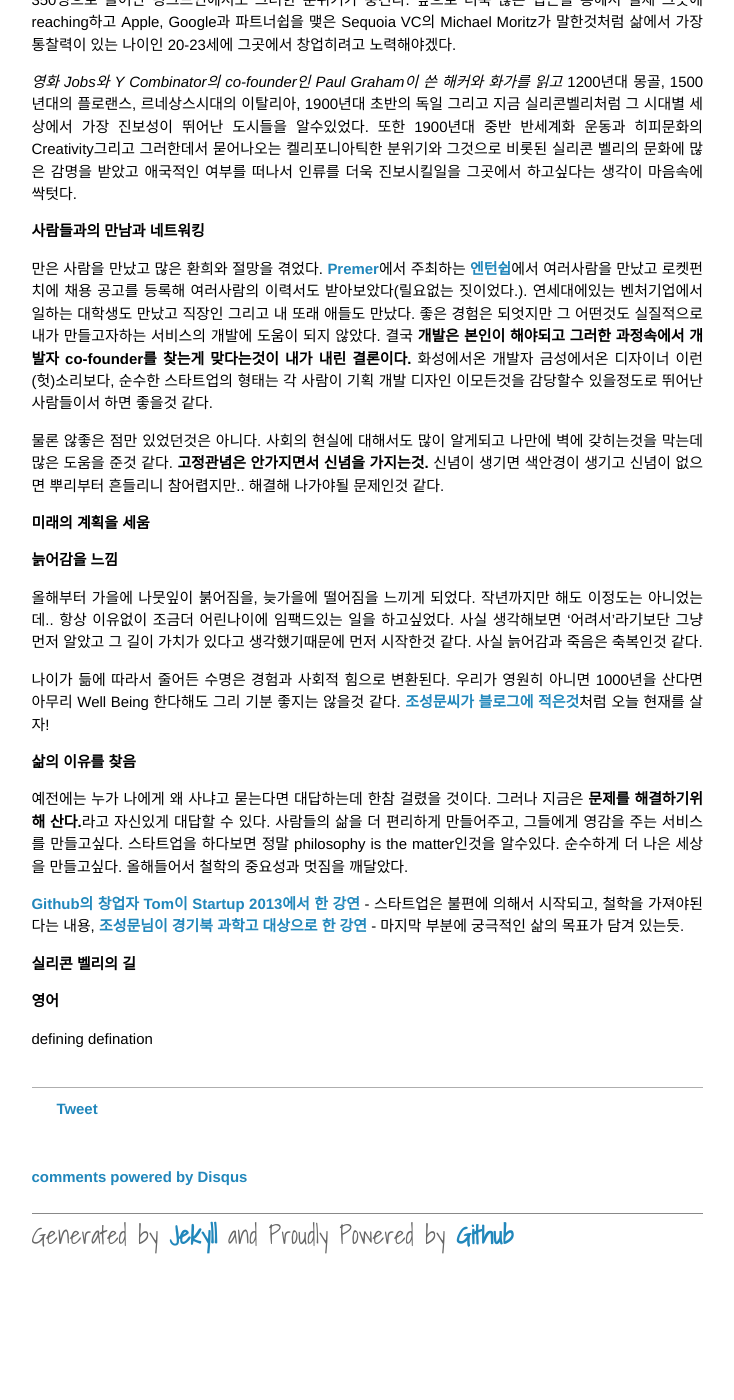
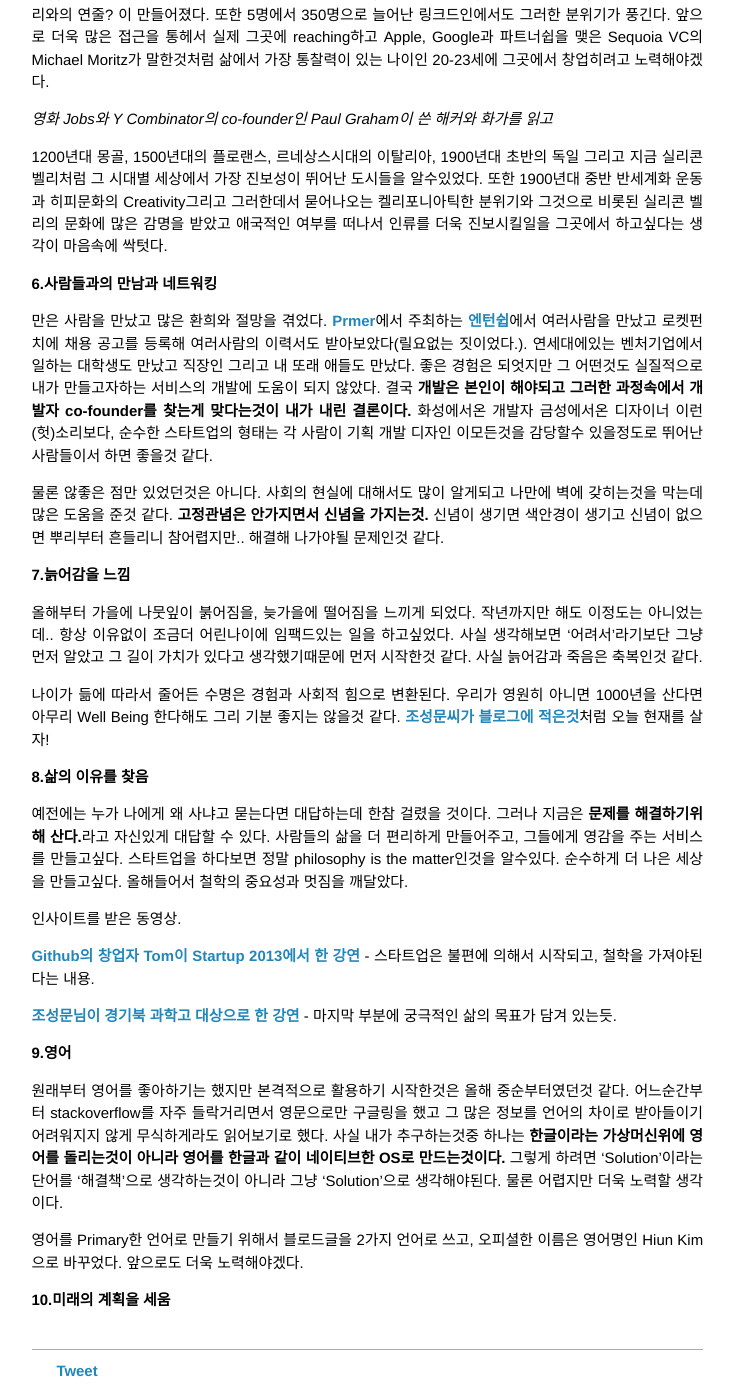
Before and after one commit to Gorski4123/openhiun.github.com, a Jekyll site: the page built from _posts/2013-12-22-the-year-2013.md, in a window 1280 px wide and 1400 px high, scrolled down 1572 px. Shown: the whole window, without its empty margins (161-895 px from the left). Built offline with Jekyll 4.4.1, drawn with Linux system fonts in a browser that asks for light colours; Markdown is read by kramdown in place of the engine named in the settings; comment, search, counter and statistics services are not loaded; before the commit the page ends 2863 px from its top, so only the background shows below that; some of the changed text lies outside the part shown.

Commit message:
Update 2013-12-22-the-year-2013.md

```diff
--- a/_posts/2013-12-22-the-year-2013.md
+++ b/_posts/2013-12-22-the-year-2013.md
@@ -12,7 +12,7 @@ image: http://farm4.staticflickr.com/3696/11492615765_4eab10d724_o.jpg
 
 사실 본격적으로 나의 자아를 발견하고 실천에 옮긴것은 고2후반. 2년 반채 되지 않은것 같다. 2013년 내가 맞이한 사건과 어칩먼트를 정리해봤다.
 
-**1 - Springvil의 창업**
+**1.Springvil의 창업**
 
 가장 큰 사건이라면 나의 가치관으로 서비스를 만든것이다. Springvil은 내삶의 3가지 불편함을 통해 탄생했다.
 
@@ -26,7 +26,7 @@ image: http://farm4.staticflickr.com/3696/11492615765_4eab10d724_o.jpg
 린스타트업 이론에 몰두하면서 반년을 보냈다. 그러면서 많은 허탈감을 느꼈고 기술의 중요성, Mark Zuckerburg와 같은 Technical Entrepreneur의 가치를 느껴
 미친듯이 코딩해서 2013년 11월 28일 서비스를 시작했다. 하지만 사용성 부족으로 내년초 모바일앱으로 2차 개편할 예정이다.
 
-**기술에 대한 이해**
+**2.기술에 대한 이해**
 
 지난 11월 나는 순수한 코딩의 힘을 경험했다. Springvil의 메인 기능은 만드는데 3일정도가 소요되었는데,
 HTTPS세팅에 3-4일 전반적인 리눅스감각을 익히는데 수개월 걸렸던것에 비해 어느순간 코딩의 물꼬가 트이니 미친듯이 그리고 amusing한 즐거움과 함께 빠른시간동안 구현할수 있었다.
@@ -56,14 +57,15 @@ HTTPS세팅에 3-4일 전반적인 리눅스감각을 익히는데 수개월 걸
 20-23세에 그곳에서 창업히려고 노력해야겠다.
 
 *영화 Jobs와 Y Combinator의 co-founder인 Paul Graham이 쓴 해커와 화가를 읽고*
+
 1200년대 몽골, 1500년대의 플로랜스, 르네상스시대의 이탈리아, 1900년대 초반의 독일 그리고 지금 실리콘벨리처럼 그 시대별 세상에서
 가장 진보성이 뛰어난 도시들을 알수있었다. 또한 1900년대 중반 반세계화 운동과 히피문화의 Creativity그리고 그러한데서
 묻어나오는 켈리포니아틱한 분위기와 그것으로 비롯된 실리콘 벨리의 문화에 많은 감명을 받았고 애국적인 여부를 떠나서 인류를
 더욱 진보시킬일을 그곳에서 하고싶다는 생각이 마음속에 싹텃다.
 
-**사람들과의 만남과 네트워킹**
+**6.사람들과의 만남과 네트워킹**
 
-만은 사람을 만났고 많은 환희와 절망을 겪었다. [Premer](http://premer.kr)에서 주최하는 [엔턴쉽](http://startuplabs.co.kr)에서
+만은 사람을 만났고 많은 환희와 절망을 겪었다. [Prmer](http://primer.kr)에서 주최하는 [엔턴쉽](http://startuplabs.co.kr)에서
 여러사람을 만났고 로켓펀치에 채용 공고를 등록해 여러사람의 이력서도 받아보았다(릴요없는 짓이었다.). 연세대에있는 벤처기업에서
 일하는 대학생도 만났고 직장인 그리고 내 또래 애들도 만났다. 좋은 경험은 되엇지만 그 어떤것도 실질적으로 내가 만들고자하는 서비스의 개발에
 도움이 되지 않았다. 결국 **개발은 본인이 해야되고 그러한 과정속에서 개발자 co-founder를 찾는게 맞다는것이 내가 내린 결론이다.**
@@ -74,12 +76,7 @@ HTTPS세팅에 3-4일 전반적인 리눅스감각을 익히는데 수개월 걸
 많은 도움을 준것 같다. **고정관념은 안가지면서 신념을 가지는것.** 신념이 생기면 색안경이 생기고 신념이 없으면 뿌리부터
 흔들리니 참어렵지만.. 해결해 나가야될 문제인것 같다.
 
-
-**미래의 계획을 세움**
-
-
-
-**늙어감을 느낌**
+**7.늙어감을 느낌**
 
 올해부터 가을에 나뭇잎이 붉어짐을, 늦가을에 떨어짐을 느끼게 되었다. 작년까지만 해도 이정도는 아니었는데..
 항상 이유없이 조금더 어린나이에 임팩드있는 일을 하고싶었다. 사실 생각해보면 '어려서'라기보단 그냥 먼저 알았고
@@ -89,17 +86,25 @@ HTTPS세팅에 3-4일 전반적인 리눅스감각을 익히는데 수개월 걸
 한다해도 그리 기분 좋지는 않을것 같다. [조성문씨가 블로그에 적은것](http://sungmooncho.com/2013/01/12/the-fourth-maxim/)처럼
 오늘 현재를 살자!
 
-**삶의 이유를 찾음**
+**8.삶의 이유를 찾음**
 
 예전에는 누가 나에게 왜 사냐고 묻는다면 대답하는데 한참 걸렸을 것이다. 그러나 지금은 **문제를 해결하기위해 산다.**라고
 자신있게 대답할 수 있다. 사람들의 삶을 더 편리하게 만들어주고, 그들에게 영감을 주는 서비스를 만들고싶다. 스타트업을 하다보면
 정말 philosophy is the matter인것을 알수있다. 순수하게 더 나은 세상을 만들고싶다. 올해들어서 철학의 중요성과 멋짐을 깨달았다.
 
-[Github의 창업자 Tom이 Startup 2013에서 한 강연](http://www.youtube.com/watch?v=mGTpU5XUAA8) - 스타트업은 불편에 의해서 시작되고, 철학을 가져야된다는 내용,
+인사이트를 받은 동영상.
+
+[Github의 창업자 Tom이 Startup 2013에서 한 강연](http://www.youtube.com/watch?v=mGTpU5XUAA8) - 스타트업은 불편에 의해서 시작되고, 철학을 가져야된다는 내용.
+
 [조성문님이 경기북 과학고 대상으로 한 강연](http://www.youtube.com/watch?v=NtRererMLDE) - 마지막 부분에 궁극적인 삶의 목표가 담겨 있는듯.
 
-**실리콘 벨리의 길**
+**9.영어**
 
-**영어**
+원래부터 영어를 좋아하기는 했지만 본격적으로 활용하기 시작한것은 올해 중순부터였던것 같다. 어느순간부터 stackoverflow를
+자주 들락거리면서 영문으로만 구글링을 했고 그 많은 정보를 언어의 차이로 받아들이기 어려워지지 않게 무식하게라도 읽어보기로 했다. 사실 내가 추구하는것중 하나는 **한글이라는 가상머신위에 영어를 돌리는것이 아니라 영어를 한글과 같이
+네이티브한 OS로 만드는것이다.** 그렇게 하려면 'Solution'이라는 단어를 '해결책'으로 생각하는것이 아니라 그냥 'Solution'으로 생각해야된다. 물론 어렵지만 더욱 노력할 생각이다.
 
-defining defination
+영어를 Primary한 언어로 만들기 위해서 블로드글을 2가지 언어로 쓰고, 오피셜한 이름은 영어명인 Hiun Kim으로 바꾸었다.
+앞으로도 더욱 노력해야겠다.
+
+**10.미래의 계획을 세움**
```
Also changed, not shown: other parts of _posts/2013-12-22-the-year-2013.md (+3 -2 lines).
